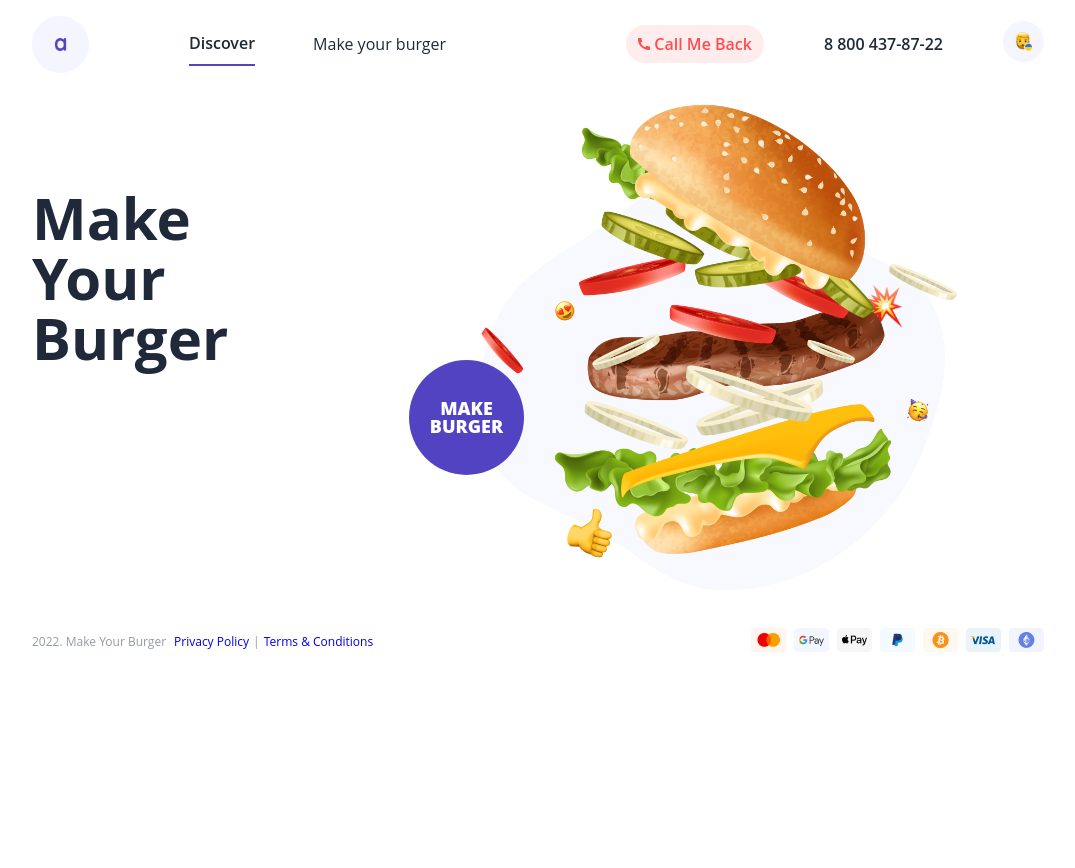
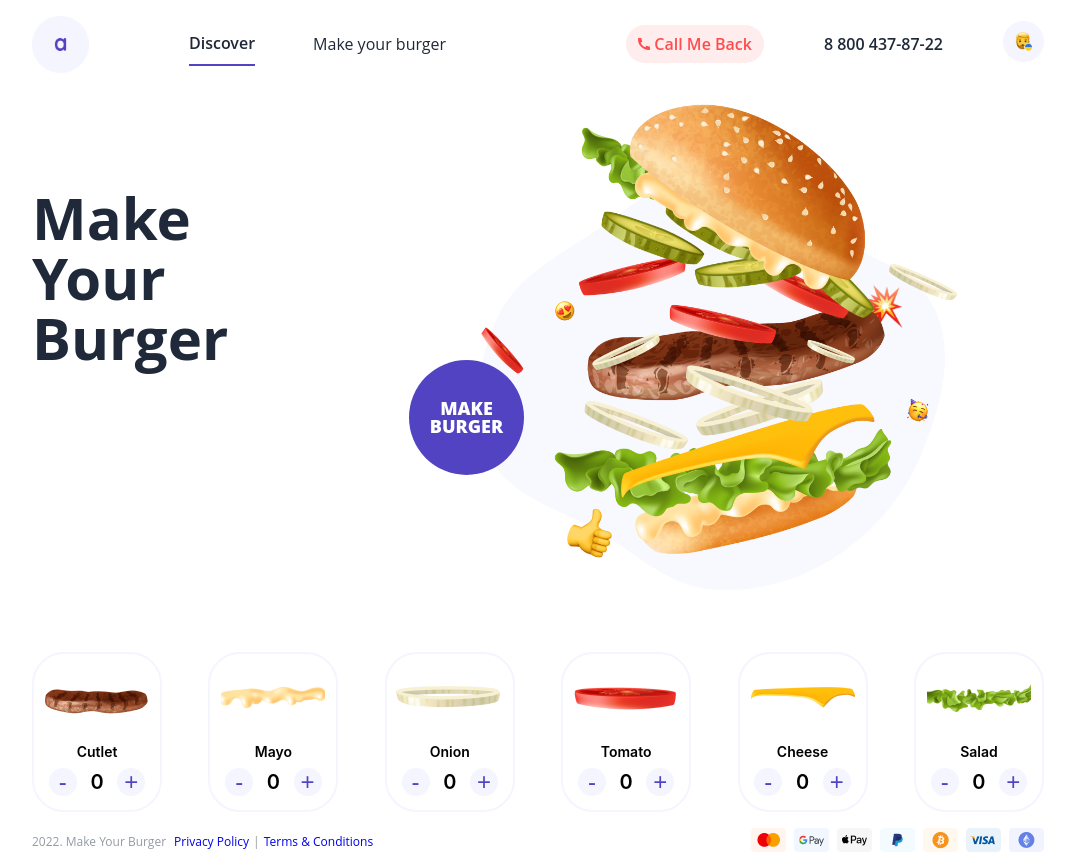
Before and after one commit to YuliiaK1/Make-your-burger, a React (Create React App) app: page /constructor in a window 1280 px wide. Shown: the whole page, without its empty margins (102-1177 px from the left). Before the commit the page ends 800 px from the top, so only its background shows below. Built offline with nearby package versions, Linux system fonts and the light colour scheme.

Commit message:
Modified components.

```diff
--- a/src/App.jsx
+++ b/src/App.jsx
@@ -1,13 +1,28 @@
 import Header from './components/Header';
 import Main from './components/Main';
+import Ingredients from './components/Ingredients';
 import Footer from './components/Footer';
 
+
+const ingredients = [
+  {name: 'Cutlet', image: './image/cutlet.png'},
+  {name: 'Mayo',   image: './image/mayo.png'},
+  {name: 'Onion',  image: './image/onion.png'},
+  {name: 'Tomato', image: './image/tomatoe.png'},
+  {name: 'Cheese', image: './image/cheese.png'},
+  {name: 'Salad',  image: './image/salad.png'}
+];
 
 function App() {
   return (
     <div className="wrapper">
       <Header/>
       <Main />
+      <div className='ingredients'>
+          {ingredients.map((obj)=>(
+          <Ingredients name={obj.name} image={obj.image}/>
+           ))}
+      </div>
       <Footer />
     </div>
   );
--- a/src/components/Footer.jsx
+++ b/src/components/Footer.jsx
@@ -10,13 +10,13 @@ function Footer() {
         </div>
         <div className="right-footer">
             <ul>
-                <li><img src=".\image\payment-logos-1.png" alt="visa" /></li>
-                <li><img src=".\image\payment-logos-2.png" alt="master card" /></li>
-                <li><img src=".\image\payment-logos-3.png" alt="google pay" /></li>
-                <li><img src=".\image\payment-logos-4.png" alt="apple pay" /></li>
-                <li><img src=".\image\payment-logos-5.png" alt="payPas" /></li>
-                <li><img src=".\image\payment-logos.png" alt="bitcoin" /></li>
-                <li><img src=".\image\Etherium.png" alt="processor" /></li>
+                <li><img src="./image/payment-logos-1.png" alt="visa" /></li>
+                <li><img src="./image/payment-logos-2.png" alt="master card" /></li>
+                <li><img src="./image/payment-logos-3.png" alt="google pay" /></li>
+                <li><img src="./image/payment-logos-4.png" alt="apple pay" /></li>
+                <li><img src="./image/payment-logos-5.png" alt="payPas" /></li>
+                <li><img src="./image/payment-logos.png" alt="bitcoin" /></li>
+                <li><img src="./image/Etherium.png" alt="processor" /></li>
             </ul>
         </div>
       </div>
--- a/src/components/Header.jsx
+++ b/src/components/Header.jsx
@@ -3,7 +3,7 @@ function Header() {
     return (
         <header className="header">
           <div className="header-left">
-          <img width={57} height={57} src=".\image\header-logo.png" alt="header-logo" />
+          <img width={57} height={57} src="./image/header-logo.png" alt="header-logo" />
            <ul>
             <li className="active">Discover</li>
             <li>Make your burger</li>
@@ -12,11 +12,11 @@ function Header() {
           <div className="header-right">
             <ul>
               <li>
-                <img src=".\image\phone.svg" alt="phone" />
+                <img src="./image/phone.svg" alt="phone" />
                 <span>Call Me Back</span>
               </li>
               <li><span>8 800 437-87-22</span></li>
-              <li><img width={41} height={41} src=".\image\avatar-dropdown.png" alt="avatar" /></li>
+              <li><img width={41} height={41} src="./image/avatar-dropdown.png" alt="avatar" /></li>
             </ul>
           </div>
         </header>
--- /dev/null
+++ b/src/components/Ingredients.jsx
@@ -0,0 +1,24 @@
+import './Ingredients.scss';
+
+
+function Ingredients(props) {
+    return (
+      <div className="ingredients">
+        <div className="ingr-card">
+            <div className="image-ingr">
+              <img src={props.image} alt="cotlet" />
+            </div>
+            <div className="name-ingr">
+              <p>{props.name}</p>
+            </div>
+            <div className="counter">
+              <button>-</button>
+              <p>0</p>
+              <button>+</button>
+            </div>
+      </div>
+      </div>
+  );
+}
+
+export default Ingredients;
--- /dev/null
+++ b/src/components/Ingredients.scss
@@ -0,0 +1,57 @@
+.ingredients {
+    display: flex;
+    justify-content: space-between;
+    margin-bottom: 10px;
+    margin-top: 10px;
+    .ingr-card {
+      width: 110px;
+      height: 140px;
+      border: 2px solid #F5F5FF;;
+      border-radius: 32px;
+      display: flex;
+      flex-direction: column;
+      justify-content: center;
+      align-items: center;
+      gap: 8px;
+      padding: 8px 8px 8px 8px;
+      .image-ingr {
+        display: flex;
+        flex-direction: row;
+        align-items: center;
+        height: 59px;
+      }
+      .counter {
+      display: flex;
+      width: 100%;
+      -webkit-box-align: center;
+      align-items: center;
+      -webkit-box-pack: justify;
+      justify-content: space-around;
+          p {
+            font-size: 20px;
+            font-weight: 600;
+            margin: 0;
+          }
+      }
+      p {
+        font-size: 14px;
+        font-weight: 600;
+        margin: 0;
+        margin-top: 8px;
+      }
+      button {
+        border: none;
+        border-radius: 50%;
+        display: flex;
+        -webkit-box-pack: center;
+        justify-content: center;
+        -webkit-box-align: center;
+        align-items: center;
+        height: 28px;
+        width: 28px;
+        color: rgb(82, 67, 194);
+        background-color: rgb(245, 245, 255);
+        font-size: 24px;
+      }
+    }
+  }
--- a/src/components/Section.jsx
+++ b/src/components/Section.jsx
@@ -1,9 +1,13 @@
 import './Section.scss';
 function Section() {
+
+  const onClickButton = () => {
+    alert(12345);
+  }
     return (
       <div className="section">
-        <button>Make Burger</button>
-        <img width={520} height={502} src=".\image\main-img-burger.png" alt="burger" />
+        <button onClick={onClickButton}>Make Burger</button>
+        <img width={520} height={502} src="./image/main-img-burger.png" alt="burger" />
       </div>
   );
 }
```
Also changed, not shown: src/components/ScreenOne.jsx (+4 -4 lines), src/components/ScreenOne.scss (+0 -58 lines).
